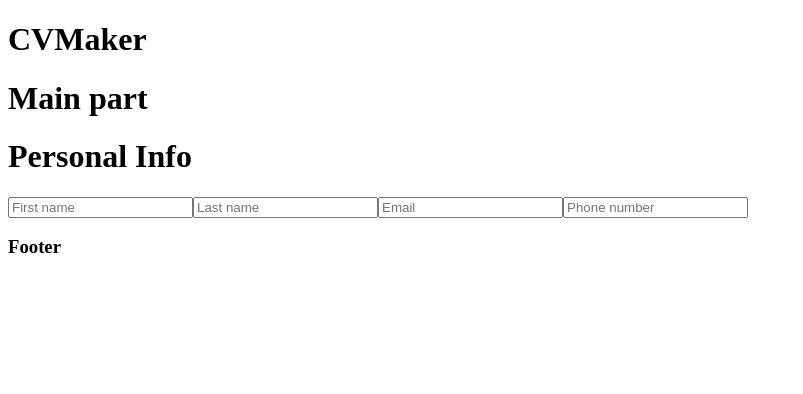
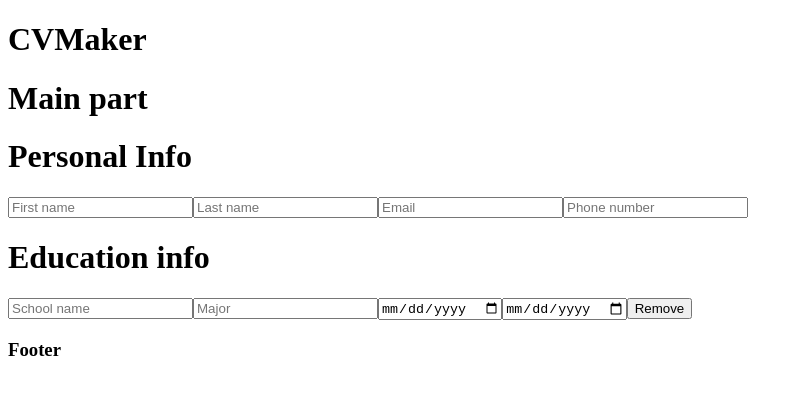
Before and after one commit to ZmijaZ/cv-maker, a React (Vite) app: page / in a window 1280 px wide. Shown: the top 394 px of the page, without its empty margins (0-803 px from the left). Built offline with nearby package versions, Linux system fonts and the light colour scheme.

Commit message:
add education info tab

```diff
--- /dev/null
+++ b/src/components/CV/Education.jsx
@@ -0,0 +1,25 @@
+import EducationItem from "./EducationItem";
+
+const Education = (props) => {
+  const { education, onRemove } = props;
+
+  const educations = education.map((educationItem) => {
+    return (
+      <EducationItem
+        id={educationItem.id}
+        key={educationItem.id}
+        educationInfo={educationItem}
+        onRemove={onRemove}
+      ></EducationItem>
+    );
+  });
+
+  return (
+    <div>
+      <h1>Education info</h1>
+      {educations}
+    </div>
+  );
+};
+
+export default Education;
--- /dev/null
+++ b/src/components/CV/EducationItem.jsx
@@ -0,0 +1,38 @@
+import Button from "../utils/Button";
+import Input from "../utils/Input";
+
+const EducationItem = (props) => {
+  const { educationInfo, onRemove, id } = props;
+
+  return (
+    <div>
+      <Input
+        type="text"
+        value={educationInfo.schoolName}
+        name="schoolName"
+        placeholder="School name"
+      ></Input>
+      <Input
+        type="text"
+        value={educationInfo.major}
+        name="major"
+        placeholder="Major"
+      ></Input>
+      <Input
+        type="date"
+        value={educationInfo.from}
+        name="from"
+        placeholder="From"
+      ></Input>
+      <Input
+        type="date"
+        value={educationInfo.to}
+        name="to"
+        placeholder="To"
+      ></Input>
+      <Button onClick={() => onRemove(id)} text="Remove"></Button>
+    </div>
+  );
+};
+
+export default EducationItem;
--- /dev/null
+++ b/src/components/CV/emptyCv.js
@@ -0,0 +1,18 @@
+let emptyCv = {
+  personalInfo: {
+    firstName: "",
+    lastName: "",
+    email: "",
+    phoneNumber: "",
+  },
+  educationInfo: [
+    {
+      schoolName: "",
+      major: "",
+      from: "",
+      to: "",
+    },
+  ],
+};
+
+export default emptyCv;
--- a/src/components/Main.jsx
+++ b/src/components/Main.jsx
@@ -1,10 +1,13 @@
+import Education from "./CV/Education";
 import Personal from "./CV/Personal";
+import emptyCv from "./CV/emptyCv";
 
 const Main = () => {
   return (
     <div>
       <h1>Main part </h1>
-      <Personal personalInfo={{}}></Personal>
+      <Personal personalInfo={emptyCv.personalInfo}></Personal>
+      <Education education={emptyCv.educationInfo}></Education>
     </div>
   );
 };
```
